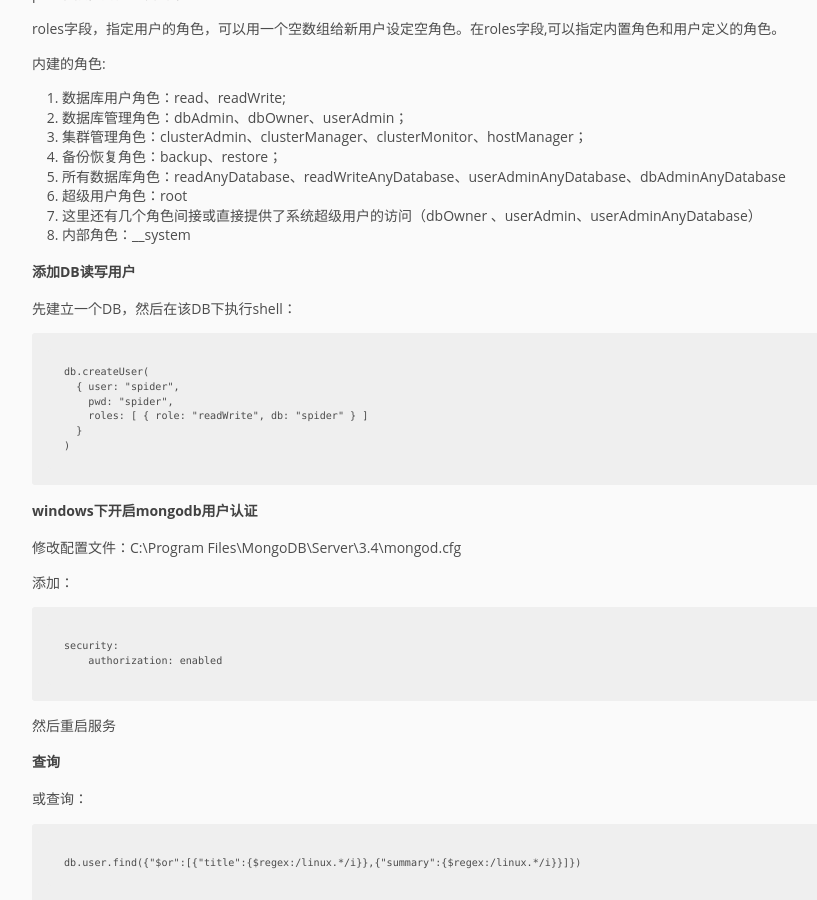
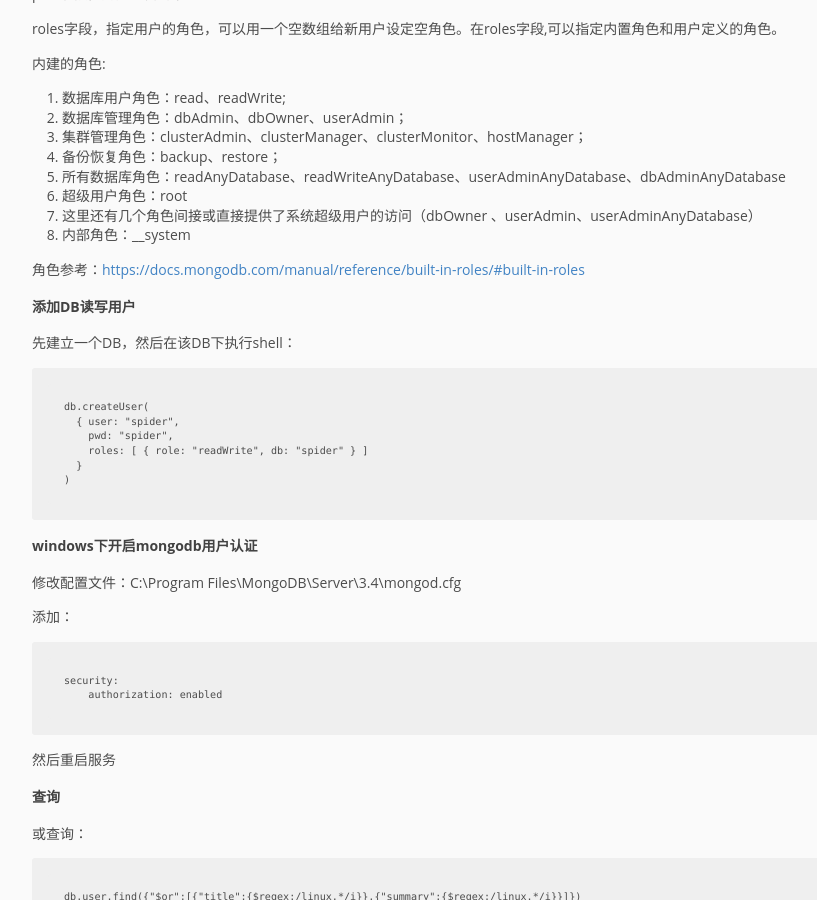
Before and after one commit to pingmalu/pingmalu.github.io, a Jekyll site: the page built from _posts/2016-03-28-MongoDB安装过程.md, in a window 1280 px wide and 900 px high, scrolled down 1385 px. Shown: the whole window, without its empty margins (168-985 px from the left). Built offline with Jekyll 4.4.1, drawn with Linux system fonts in a browser that asks for light colours; nearby versions of some CDN libraries.

Commit message:
'update'

```diff
--- a/_posts/2016-03-28-MongoDB安装过程.md
+++ b/_posts/2016-03-28-MongoDB安装过程.md
@@ -60,6 +60,8 @@ roles字段，指定用户的角色，可以用一个空数组给新用户设定
 1. 这里还有几个角色间接或直接提供了系统超级用户的访问（dbOwner 、userAdmin、userAdminAnyDatabase）
 1. 内部角色：__system
 
+角色参考：[https://docs.mongodb.com/manual/reference/built-in-roles/#built-in-roles](https://docs.mongodb.com/manual/reference/built-in-roles/#built-in-roles)
+
 ### 添加DB读写用户
 
 先建立一个DB，然后在该DB下执行shell：
```
